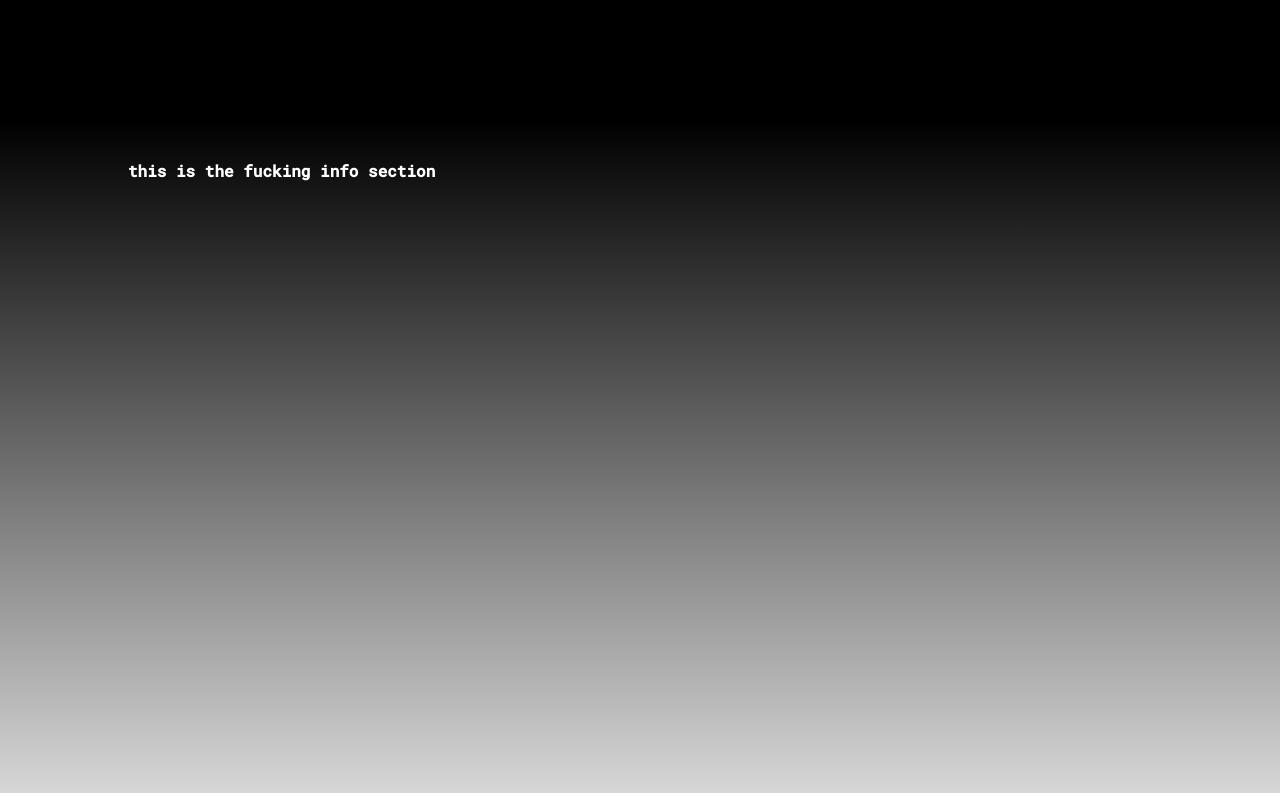
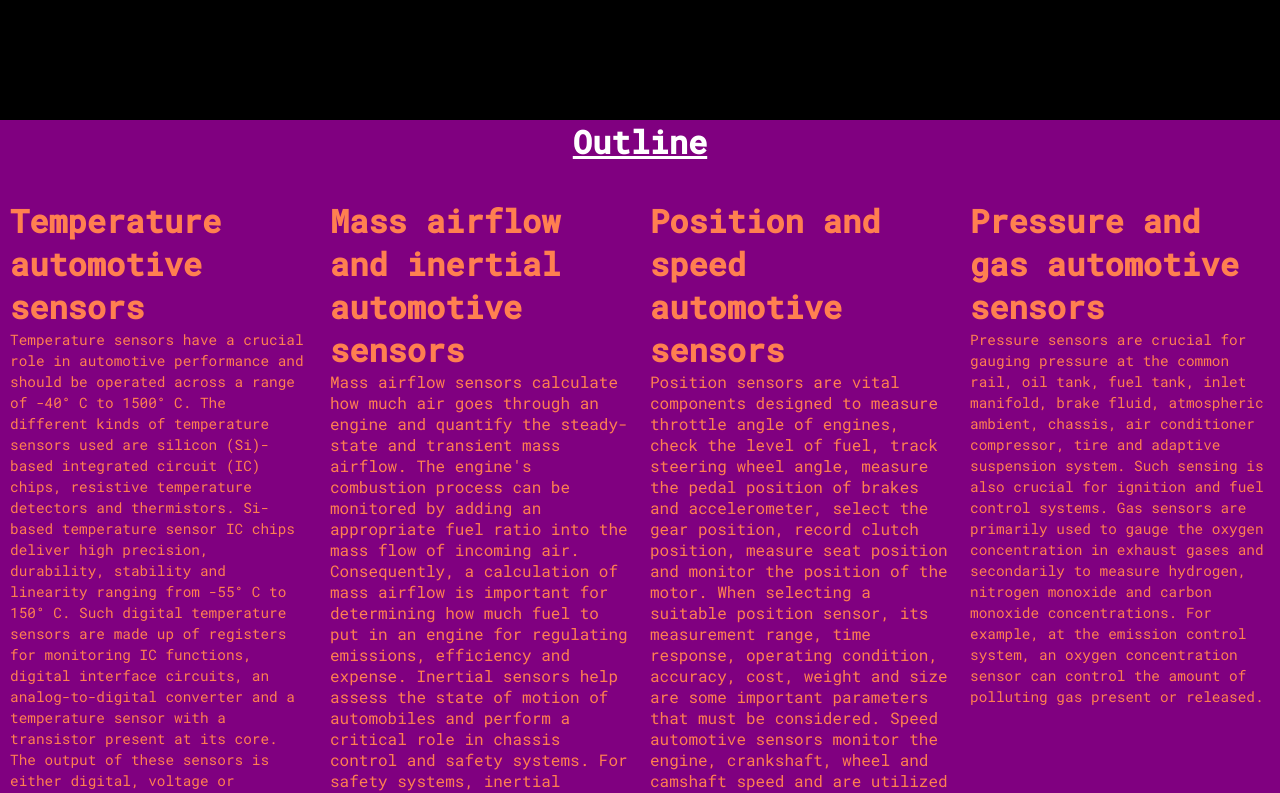
Before and after one commit to Doenut999/SensorProject, a React (Create React App) app: page / in a window 1280 px wide. Shown: the part 680-1473 px from the top of the page. Built offline with nearby package versions, Linux system fonts and the light colour scheme.

Commit message:
about page sections improved with text

```diff
--- a/src/components/Auth.js
+++ b/src/components/Auth.js
@@ -3,7 +3,10 @@ import React, {useEffect, useRef, useState} from "react";
 
 import styled from "styled-components";
 import {useNavigate } from "react-router-dom";
+
+
     const Auth = () => {
+
         const navigate = useNavigate()
         const [logged, setLogged] = useState(false)
         const name = useRef(null)
@@ -13,6 +16,7 @@ const Auth = () => {
         const [passwordEqual, setPasswordEqual] = useState(false)
         const [formValid, setFormValid] = useState(false)
         const [form2Valid, setForm2Valid] = useState(false)
+
 
     const signupHandler = async (event)=> {
         event.preventDefault()
@@ -131,7 +135,6 @@ const Auth = () => {
 
 )
 }
-;
 
 const Main = styled.img`
   width: 50%;
--- a/src/pages/AboutPage.js
+++ b/src/pages/AboutPage.js
@@ -24,8 +24,48 @@ const AboutPage = () => {
 
             </HeadSection>
             <InfoSection>
-                <h1>this is the fucking info section</h1>
+                <h1 style={{fontSize: "2rem", textAlign: "center", textDecoration: "underline"}}>Outline</h1>
+                <Sensors>
+                    <TempSensor>
+                        <h5 style={{fontSize: "2rem", fontWeight: "bold"}}> Temperature automotive sensors</h5>
+                        <span>
+                    Temperature sensors have a crucial role in automotive performance and should be operated across a range of -40° C to 1500° C.
+                    The different kinds of temperature sensors used are silicon (Si)-based integrated circuit (IC) chips, resistive temperature detectors and thermistors.
+                    Si-based temperature sensor IC chips deliver high precision, durability, stability and linearity ranging from -55° C to 150° C.
+                    Such digital temperature sensors are made up of registers for monitoring IC functions, digital interface circuits, an analog-to-digital converter and a
+                    temperature sensor with a transistor present at its core. The output of these sensors is either digital, voltage or current. The emitter-base voltage of
+                    the transistor changes with temperature. Resistive temperature detector automotive sensors typically include a metal with a positive temperature coefficient,
+                    with resistance and temperature directly proportional to each other. The temperature range of such sensors is from -240° C to 1000° C and they deliver medium
+                    sensitivity, decent linearity, reasonable time response, incredible life expectancy and high precision in comparison to other types. Thermistors depend upon
+                    the positive or negative temperature coefficient properties of ceramic-oxide composites, which allows them to quickly change resistance when subjected to a
+                    temperature change. Moreover, temperature sensors with a thermistor base can sense temperatures from -40° C to 250° C.
+                        </span>
+                    </TempSensor>
 
+                    <Temp3>
+                        <h5 style={{fontSize: "2rem", fontWeight: "bold"}}>Mass airflow and inertial automotive sensors</h5>
+
+                        Mass airflow sensors calculate how much air goes through an engine and quantify the steady-state and transient mass airflow. The engine's combustion process
+                        can be monitored by adding an appropriate fuel ratio into the mass flow of incoming air. Consequently, a calculation of mass airflow is important for determining
+                        how much fuel to put in an engine for regulating emissions, efficiency and expense. Inertial sensors help assess the state of motion of automobiles and perform a
+                        critical role in chassis control and safety systems. For safety systems, inertial sensors can be manufactured by utilizing surface technology, and for chassis control,
+                        these devices can be fabricated using bulk micromachining technology.
+                    </Temp3>
+                    <Temp4>
+                        <h5 style={{fontSize: "2rem", fontWeight: "bold"}}>Position and speed automotive sensors</h5>
+
+                        Position sensors are vital components designed to measure throttle angle of engines, check the level of fuel, track steering wheel angle, measure the pedal position of brakes and accelerometer, select the gear position, record clutch position, measure seat position and monitor the position of the motor. When selecting a suitable position sensor, its measurement range, time response, operating condition, accuracy, cost, weight and size are some important parameters that must be considered.
+
+                        Speed automotive sensors monitor the engine, crankshaft, wheel and camshaft speed and are utilized for gear shifting that is electronically controlled and input/output transmission control. The latest smart sensors are also the new hot component for the traction control system and stability of vehicles and antilock braking systems.
+                    </Temp4>
+                    <Temp2>
+                        <h5 style={{fontSize: "2rem", fontWeight: "bold"}}>Pressure and gas automotive sensors</h5>
+                        <span>Pressure sensors are crucial for gauging pressure at the common rail, oil tank, fuel tank, inlet manifold, brake fluid, atmospheric ambient, chassis,
+                    air conditioner compressor, tire and adaptive suspension system. Such sensing is also crucial for ignition and fuel control systems. Gas sensors are primarily
+                    used to gauge the oxygen concentration in exhaust gases and secondarily to measure hydrogen, nitrogen monoxide and carbon monoxide concentrations. For example,
+                    at the emission control system, an oxygen concentration sensor can control the amount of polluting gas present or released.</span>
+                    </Temp2>
+                </Sensors>
             </InfoSection>
             <MidSection>
                 <Left>
@@ -33,8 +73,11 @@ const AboutPage = () => {
 
                 {/*    //TODO: in this section add, the vision, the mission and the team*/}
 
+                <Vision>
                     <MidSectionHead>Vision</MidSectionHead>
                     <h3>For as many roadside mechanics to be able to identify sensors on sight and identify the possible faults and be able to diagnose problems with each</h3>
+
+                </Vision>
                 </Left>
                 <Right>
                     <RightSectionHead>
@@ -53,6 +96,42 @@ const AboutPage = () => {
         </>
     )
 }
+
+const TempSensor = styled.div`
+  //margin-top: 20vh;
+  color: coral;
+  flex-direction: column;
+  height: 90%;
+  padding: 0 10px;
+  width: 40%;
+
+  & span {
+    font-size: 0.90rem;
+  }
+`
+
+const Sensors = styled.div`
+  display: flex;
+  width: 100vw;
+  height: 90vh;
+  justify-content: space-around;
+  align-items: center;
+`
+
+const Temp2 = styled(TempSensor)``
+const Temp3 = styled(TempSensor)``
+const Temp4 = styled(TempSensor)``
+
+const Vision = styled.div`
+  display: flex;
+  flex-direction: column;
+  align-items: center;
+  height: 20%;
+  width: 70%;
+  & h3 {
+    margin-top: 5vh;
+  }
+`
 
 const Right = styled.div`
     width: 50%;
@@ -111,9 +190,6 @@ const RButton = styled.button`
   transition: all 0.5s ease-in;
 `
 
-const Mid = styled.span`
-  font-size: 1.5rem;
-`
 
 const AboutNav = styled.nav`
   height: 10vh;
@@ -174,6 +250,7 @@ const MidSection = styled.section`
     height: 110vh;
   display: flex;
     width: 100%;
+  //background-color: seagreen;
     background-image: linear-gradient(white,rgba(245, 255, 145, 0.8));
     color: purple;
 
@@ -183,6 +260,7 @@ const BottomSection = styled.section`
   height: 25vh;
   padding: 10vh 10vw;
   width: 100%;
+  //background-color: seagreen;
   background-image: linear-gradient(rgba(245, 255, 145, 0.8), white);
   color: #6A0136;
 
@@ -202,8 +280,12 @@ const MidSectionHead = styled.span`
 const InfoSection = styled.section`
   width: 100%;
   height: 100vh;
-  padding: 5vh 10vw;
-  background-image: linear-gradient(black, white);
+  display: flex;
+  flex-direction: column;
+  background-color: purple;
+  //padding:0 10vw;
+  //background-color: greenyellow;
+  //background-image: linear-gradient(black, white);
 `
 
 const RightSectionHead = styled(Right)`
```
Lines whose indentation alone changed are shown as unchanged.
